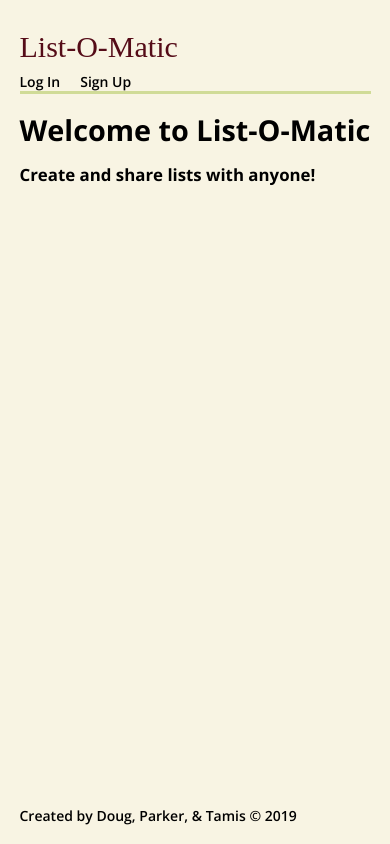
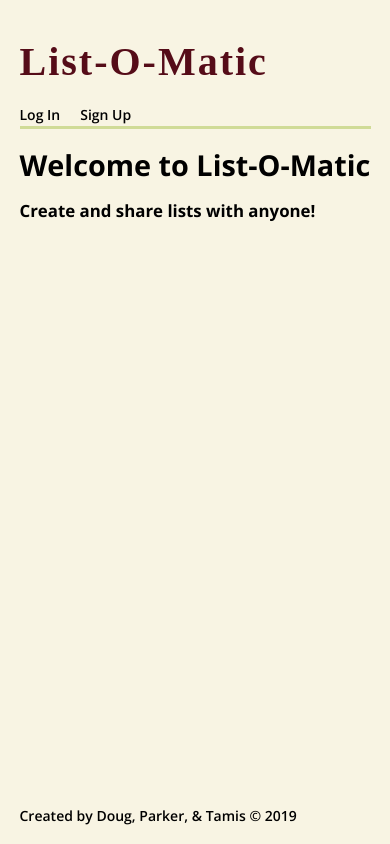
Before and after one commit to parkercouch-hw/list-o-matic-client, a React (Create React App) app: page / in a window 390 px wide. Built offline with nearby package versions, Linux system fonts and the light colour scheme; a web font is replaced by a local one.

Commit message:
more css changes

```diff
--- a/src/components/Profile.tsx
+++ b/src/components/Profile.tsx
@@ -19,10 +19,9 @@ class Profile extends Component<any, any> {
 
       return (
         <div>
-          <h2>Hello, {this.props.user.name}!</h2>
+          <h2>{this.props.user.name}&rsquo;s lists:</h2>
           <div className="list">
-            <h3>Your list(s):</h3>
-            <button onClick={this.props.getLists}>Get Lists</button><br/><br/>
+            <button onClick={this.props.getLists}>Get My Lists!</button><br/><br/>
             {listOfLists}
           </div>
         </div>
--- a/src/styles/styles.css
+++ b/src/styles/styles.css
@@ -21,6 +21,14 @@ button, .button {
 button:hover {
   background-color: #E9EECF;
   color: gray;
+}
+
+a, p, li, ul {
+  font-size: 14px;
+  font-weight: 600 !important;
+  line-height: 1.6;
+  list-style: none;
+
 }
 
 input {
@@ -48,7 +56,7 @@ input {
 	font-weight: 600;
 	text-decoration: none;
 	color: black;
-	margin-left: 20px;
+	margin-left: 0px;
 	margin-right: 20px;
 }
 
@@ -56,14 +64,13 @@ input {
   display: block;
   font-size: 14px;
   font-weight: 600;
-  line-height: 1.4;
+  line-height: 1.6;
   text-decoration: none;
   color: black;
 }
 .profileListItems:hover {
   color: gray;
 }
-
 
 .footer {
 	position: absolute;
@@ -79,9 +86,10 @@ input {
 	font-size: 60px;
 	margin-right: 20px;
 	color: #550C18;
+  letter-spacing: .05em;
 }
 
-@media only screen and (max-width: 600px) {
+@media only screen and (max-width: 750px) {
   .App {
   	margin-top: 10px;
   	max-width: 90%;
@@ -89,7 +97,7 @@ input {
   }
   .logoType {
   	display: block;
-  	font-size: 30px;
+  	font-size: 40px;
   	margin-bottom: 10px;
   }
 
```
Also changed, not shown: 1 other file (tests, documents, lock files or other folders).
